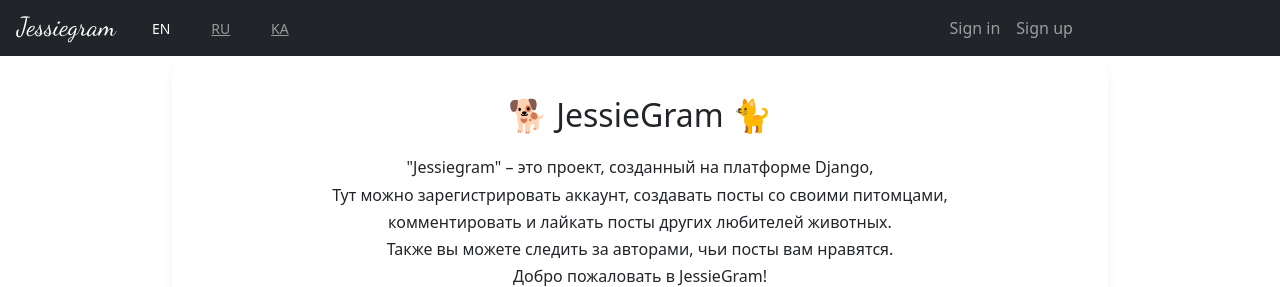
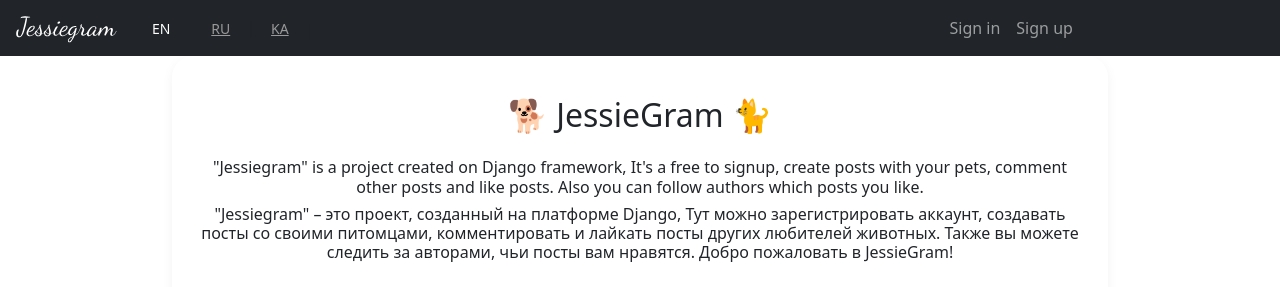
Before and after one commit to feel2code/jessiegram, a Django app: page /about/tech/ in a window 1280 px wide. Shown: the top 287 px of the page. Run offline with Django 3.2, Linux system fonts and the light colour scheme; some libraries are stand-ins or nearby versions.

Commit message:
icons added, few adjustments on tech page

```diff
--- a/jessiegram/templates/about/tech.html
+++ b/jessiegram/templates/about/tech.html
@@ -6,14 +6,19 @@
         <div class="bg-white box-shadow p-4" style="border-radius: 21px;">
             <p>
             <h2 align="center" class="mb-4">🐕 JessieGram 🐈</h2>
+            <h6>"Jessiegram" is a project created on Django framework,
+            It's a free to signup, create posts with your pets,
+            comment other posts and like posts.
+            Also you can follow authors which posts you like.</h6>
 
-            <h6>"Jessiegram" – это проект, созданный на платформе Django,</h6>
-            <h6>Тут можно зарегистрировать аккаунт, создавать посты со своими питомцами,</h6>
-            <h6>комментировать и лайкать посты других любителей животных.</h6>
-            <h6>Также вы можете следить за авторами, чьи посты вам нравятся.</h6>
-            <h6>Добро пожаловать в JessieGram!</h6>
+            <h6>"Jessiegram" – это проект, созданный на платформе Django,
+            Тут можно зарегистрировать аккаунт, создавать посты со своими питомцами,
+            комментировать и лайкать посты других любителей животных.
+            Также вы можете следить за авторами, чьи посты вам нравятся.
+            Добро пожаловать в JessieGram!</h6>
 
             <div align="center" class="mt-4">
+                <h6>Technologies used in this project:</h6>
                 <a href="https://python.org">
                     <img src="http://forthebadge.com/images/badges/made-with-python.svg" alt="made-with-python"></a>
                 <a href="https://GitHub.com/feel2code">
@@ -23,6 +28,10 @@
                         border="0"
                         style="height: 35px"
                         alt="Powered by Django." title="Powered by Django."/></a>
+                <a href="https://getbootstrap.com/"><img
+                        src="https://getbootstrap.com/docs/5.3/assets/brand/bootstrap-logo-shadow.png"
+                        style="height: 40px"
+                        alt="bootstrap technology"/></a>
             </div>
         </div>
     </div>
--- a/jessiegram/templates/includes/footer.html
+++ b/jessiegram/templates/includes/footer.html
@@ -1,19 +1,19 @@
 {% load i18n %}
+{% load static %}
 <div class="row">
     <div class="col-6 col-md">
         <p>
             © 2021 - {{ year }} Copyright <span class="custom-black"><a class="text-muted" href="{% url 'posts:index' %}">JessieGram</a></span><br>
-            Developed by <a class="text-muted" href="https://github.com/feel2code">feel2code</a>
+            Developed by <a class="text-muted" href="https://github.com/feel2code">feel2code</a><br>
+            <a class="text-muted" href="{% url 'about:tech' %}">{% trans 'Techs' %}</a><br>
+            <br>
+            Icons from <a target="_blank" href="https://icons8.com" class="iconslinks">Icons8</a>
         </p>
     </div>
     <div class="col-6 col-md">
-        <ul class="list-unstyled text-small">
-            <li>
-                <a class="text-muted" href="{% url 'about:tech' %}">{% trans 'Techs' %}</a>
-            </li>
-            <li>
-                <a class="text-muted" href="https://www.t.me/feel2code">{% trans 'Contacts' %}</a>
-            </li>
-        </ul>
+        <a href="https://t.me/feel2code"><img src="{% static 'img/telegram.png' %}" width="40" height="40" alt="telegram"/></a>
+        <a href="https://www.linkedin.com/in/feliks-nabiullin-2b8181234/"><img src="{% static 'img/linkedin.png' %}" width="50" height="50" alt="linkedin"/></a>
+        <a href="https://github.com/feel2code"><img src="{% static 'img/github.png' %}" width="50" height="50" alt="github"/></a>
+        <a href="mailto:feliksnab@gmail.com"><img src="{% static 'img/mailto.png' %}" width="45" height="45" alt="mailto"/></a>
     </div>
 </div>
```
Also changed, not shown: README.md, jessiegram/static/img/github.png (added), jessiegram/static/img/linkedin.png (added), jessiegram/static/img/mailto.png (added), jessiegram/static/img/telegram.png (added).
